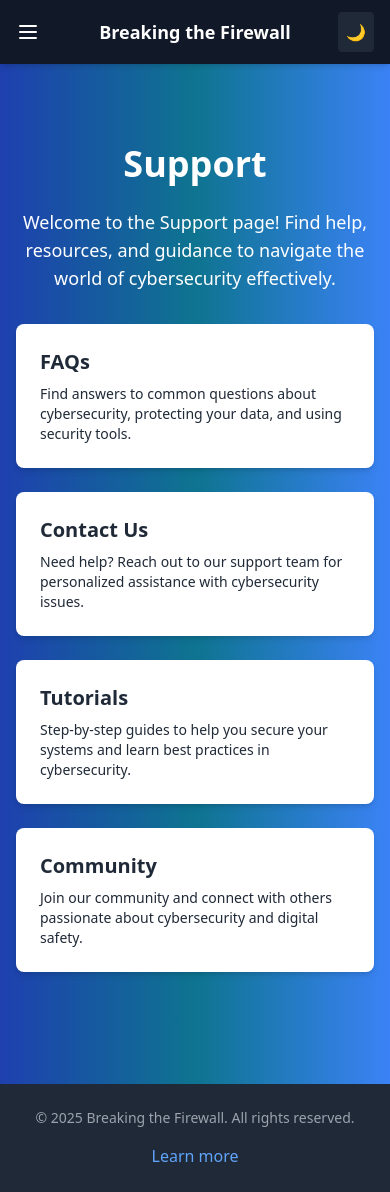
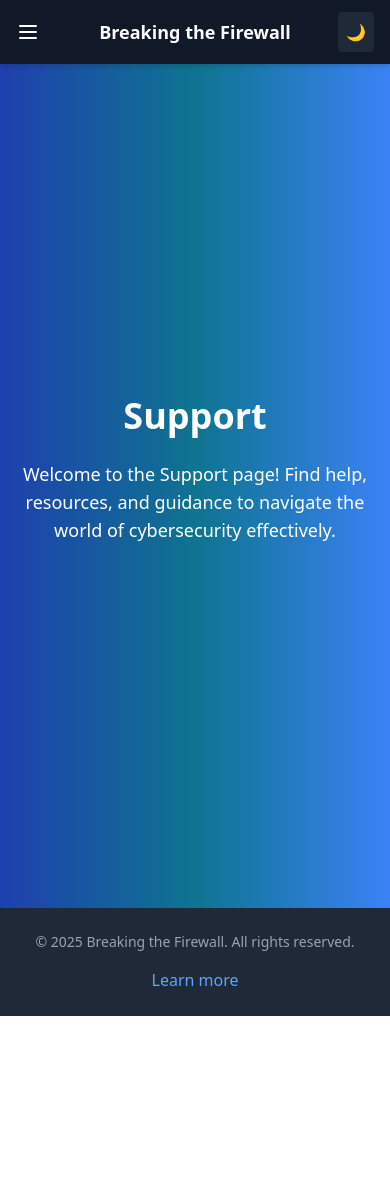
Before and after one commit to leotamminen/cyber_blog, a Next.js app: page /support in a window 390 px wide. After the commit the page ends 1016 px from the top, so only its background shows below. Built offline with nearby package versions, Linux system fonts and the light colour scheme.

Commit message:
moved some styles to globals.css

```diff
--- a/src/pages/about.tsx
+++ b/src/pages/about.tsx
@@ -1,21 +1,22 @@
+import "../styles/globals.css";
+
 export default function About() {
   return (
-    <div className="flex flex-col items-center justify-center min-h-screen w-full px-4 bg-gradient-to-r from-blue-800 via-cyan-700 to-blue-500 text-white dark:from-gray-900 dark:via-black dark:to-blue-900 dark:text-gray-200 pt-[2rem] pb-[7rem]">
-      <h1 className="text-4xl font-extrabold mb-6 text-center">About</h1>
+    <div className="general-container general-container-pt general-container-pb">
+      <h1 className="general-title">About</h1>
       <div className="max-w-2xl">
-        <p className="text-center text-lg">
+        <p className="general-text">
           I am a MSc cybersecurity student learning and keeping myself updated
           with new technologies.
         </p>
-        <p className="text-center text-lg">
+        <p className="general-text">
           Breaking the Firewall is my personal blog where I share my journey in
           learning cybersecurity. The site is built with Next.js and TypeScript
           and focuses on blog posts where I share what I’ve learned and my own
           experiments. I can update posts as I grow my knowledge, which mostly
           comes from university courses, personal projects, and online research.
         </p>
-
-        <p className="text-center text-lg mt-4">
+        <p className="general-text mt">
           Please respect my work and don’t copy or share it without mentioning
           where it’s from. My goal is to inspire others to explore
           cybersecurity. Many posts are written as tutorials so you can follow
--- a/src/pages/see-also.tsx
+++ b/src/pages/see-also.tsx
@@ -1,30 +1,32 @@
+import "../styles/globals.css";
+
 export default function SeeAlso() {
   return (
-    <div className="flex flex-col items-center justify-center min-h-screen w-full px-4 bg-gradient-to-r from-blue-800 via-cyan-700 to-blue-500 text-white dark:from-gray-900 dark:via-black dark:to-blue-900 dark:text-gray-200 pt-[5rem] pb-[7rem]">
-      <h1 className="text-4xl font-extrabold mb-6 text-center drop-shadow-md">
+    <div className="general-container general-container-pt-lg general-container-pb">
+      <h1 className="general-title general-title-shadow">
         Recommended Resources
       </h1>
-      <p className="text-center text-lg max-w-2xl">
+      <p className="general-text max-w-2xl">
         Explore essential tools, guides, and resources to enhance your knowledge
         and skills in cybersecurity. (Contains external links.)
       </p>
-      <p className="text-center text-md max-w-3xl mt-4">
+      <p className="general-text mt max-w-3xl">
         For a comprehensive overview of cybersecurity principles, visit{" "}
         <a
           href="https://www.cybersecurity.gov"
           target="_blank"
           rel="noopener noreferrer"
-          className="underline text-blue-300 hover:text-blue-500"
+          className="general-link"
         >
           Cybersecurity.gov
         </a>
         , where you&apos;ll find valuable resources to get started.
       </p>
 
-      <div className="mt-8 grid grid-cols-1 sm:grid-cols-2 gap-6 w-full max-w-4xl">
-        <div className="p-6 bg-white text-gray-800 rounded-lg shadow-md hover:shadow-lg transition dark:bg-gray-700 dark:text-gray-200">
-          <h2 className="text-xl font-bold mb-2">Cybersecurity Tools</h2>
-          <p className="text-sm">
+      <div className="grid-layout">
+        <div className="card">
+          <h2 className="card-title">Cybersecurity Tools</h2>
+          <p className="card-text">
             Discover tools for vulnerability scanning, network monitoring, and
             incident response.
           </p>
@@ -32,28 +34,28 @@ export default function SeeAlso() {
             href="https://owasp.org"
             target="_blank"
             rel="noopener noreferrer"
-            className="block mt-2 text-blue-500 hover:underline"
+            className="card-link"
           >
             Visit OWASP Tools
           </a>
         </div>
-        <div className="p-6 bg-white text-gray-800 rounded-lg shadow-md hover:shadow-lg transition dark:bg-gray-700 dark:text-gray-200">
-          <h2 className="text-xl font-bold mb-2">Threat Intelligence</h2>
-          <p className="text-sm">
+        <div className="card">
+          <h2 className="card-title">Threat Intelligence</h2>
+          <p className="card-text">
             Stay updated with the latest threats and trends in cybersecurity.
           </p>
           <a
             href="https://threatintelligence.com"
             target="_blank"
             rel="noopener noreferrer"
-            className="block mt-2 text-blue-500 hover:underline"
+            className="card-link"
           >
             Explore Threat Intelligence
           </a>
         </div>
-        <div className="p-6 bg-white text-gray-800 rounded-lg shadow-md hover:shadow-lg transition dark:bg-gray-700 dark:text-gray-200">
-          <h2 className="text-xl font-bold mb-2">Online Courses</h2>
-          <p className="text-sm">
+        <div className="card">
+          <h2 className="card-title">Online Courses</h2>
+          <p className="card-text">
             Learn cybersecurity fundamentals and advanced techniques from
             trusted platforms.
           </p>
@@ -61,14 +63,14 @@ export default function SeeAlso() {
             href="https://www.coursera.org/browse/computer-science/cybersecurity"
             target="_blank"
             rel="noopener noreferrer"
-            className="block mt-2 text-blue-500 hover:underline"
+            className="card-link"
           >
             Browse Cybersecurity Courses
           </a>
         </div>
-        <div className="p-6 bg-white text-gray-800 rounded-lg shadow-md hover:shadow-lg transition dark:bg-gray-700 dark:text-gray-200">
-          <h2 className="text-xl font-bold mb-2">Industry Standards</h2>
-          <p className="text-sm">
+        <div className="card">
+          <h2 className="card-title">Industry Standards</h2>
+          <p className="card-text">
             Familiarize yourself with key standards like ISO 27001 and NIST
             guidelines.
           </p>
@@ -76,7 +78,7 @@ export default function SeeAlso() {
             href="https://www.iso.org/isoiec-27001-information-security.html"
             target="_blank"
             rel="noopener noreferrer"
-            className="block mt-2 text-blue-500 hover:underline"
+            className="card-link"
           >
             Learn About ISO 27001
           </a>
--- a/src/pages/support.tsx
+++ b/src/pages/support.tsx
@@ -1,42 +1,13 @@
+import "../styles/globals.css";
+
 export default function Support() {
   return (
-    <div className="flex flex-col items-center justify-center min-h-screen w-full px-4 bg-gradient-to-r from-blue-800 via-cyan-700 to-blue-500 text-white dark:from-gray-900 dark:via-black dark:to-blue-900 dark:text-gray-200 pt-[5rem] pb-[7rem]">
-      <h1 className="text-4xl font-extrabold mb-6 text-center">Support</h1>
-      <p className="text-center text-lg max-w-2xl">
+    <div className="general-container general-container-pt-lg general-container-pb">
+      <h1 className="general-title">Support</h1>
+      <p className="general-text max-w-2xl">
         Welcome to the Support page! Find help, resources, and guidance to
         navigate the world of cybersecurity effectively.
       </p>
-
-      <div className="mt-8 grid grid-cols-1 sm:grid-cols-2 gap-6 w-full max-w-4xl">
-        <div className="p-6 bg-white text-gray-800 rounded-lg shadow-md hover:shadow-lg transition dark:bg-gray-700 dark:text-gray-200">
-          <h2 className="text-xl font-bold mb-2">FAQs</h2>
-          <p className="text-sm">
-            Find answers to common questions about cybersecurity, protecting
-            your data, and using security tools.
-          </p>
-        </div>
-        <div className="p-6 bg-white text-gray-800 rounded-lg shadow-md hover:shadow-lg transition dark:bg-gray-700 dark:text-gray-200">
-          <h2 className="text-xl font-bold mb-2">Contact Us</h2>
-          <p className="text-sm">
-            Need help? Reach out to our support team for personalized assistance
-            with cybersecurity issues.
-          </p>
-        </div>
-        <div className="p-6 bg-white text-gray-800 rounded-lg shadow-md hover:shadow-lg transition dark:bg-gray-700 dark:text-gray-200">
-          <h2 className="text-xl font-bold mb-2">Tutorials</h2>
-          <p className="text-sm">
-            Step-by-step guides to help you secure your systems and learn best
-            practices in cybersecurity.
-          </p>
-        </div>
-        <div className="p-6 bg-white text-gray-800 rounded-lg shadow-md hover:shadow-lg transition dark:bg-gray-700 dark:text-gray-200">
-          <h2 className="text-xl font-bold mb-2">Community</h2>
-          <p className="text-sm">
-            Join our community and connect with others passionate about
-            cybersecurity and digital safety.
-          </p>
-        </div>
-      </div>
     </div>
   );
 }
--- a/src/styles/globals.css
+++ b/src/styles/globals.css
@@ -2,6 +2,7 @@
 @tailwind components;
 @tailwind utilities;
 
+/* Loader Styles */
 .loader {
   border: 4px solid rgba(255, 255, 255, 0.2); /* Light border */
   border-top: 4px solid white; /* Highlighted border */
@@ -20,3 +21,61 @@
     transform: rotate(360deg);
   }
 }
+/* General Page Styles */
+.general-container {
+  @apply flex flex-col items-center justify-center min-h-screen w-full px-4 bg-gradient-to-r from-blue-800 via-cyan-700 to-blue-500 text-white dark:from-gray-900 dark:via-black dark:to-blue-900 dark:text-gray-200;
+}
+
+.general-container-pt {
+  @apply pt-[2rem];
+}
+
+.general-container-pt-lg {
+  @apply pt-[5rem];
+}
+
+.general-container-pb {
+  @apply pb-[7rem];
+}
+
+.general-title {
+  @apply text-4xl font-extrabold mb-6 text-center;
+}
+
+.general-title-shadow {
+  @apply drop-shadow-md;
+}
+
+.general-text {
+  @apply text-center text-lg;
+}
+
+.general-text.mt {
+  @apply mt-4;
+}
+
+.general-link {
+  @apply underline text-blue-300 hover:text-blue-500;
+}
+
+/* Card Styles */
+.card {
+  @apply p-6 bg-white text-gray-800 rounded-lg shadow-md hover:shadow-lg transition dark:bg-gray-700 dark:text-gray-200;
+}
+
+.card-title {
+  @apply text-xl font-bold mb-2;
+}
+
+.card-text {
+  @apply text-sm;
+}
+
+.card-link {
+  @apply block mt-2 text-blue-500 hover:underline;
+}
+
+/* Grid Styles */
+.grid-layout {
+  @apply mt-8 grid grid-cols-1 sm:grid-cols-2 gap-6 w-full max-w-4xl;
+}
```
Also changed, not shown: src/pages/blogs.tsx (line endings or trailing spaces).
